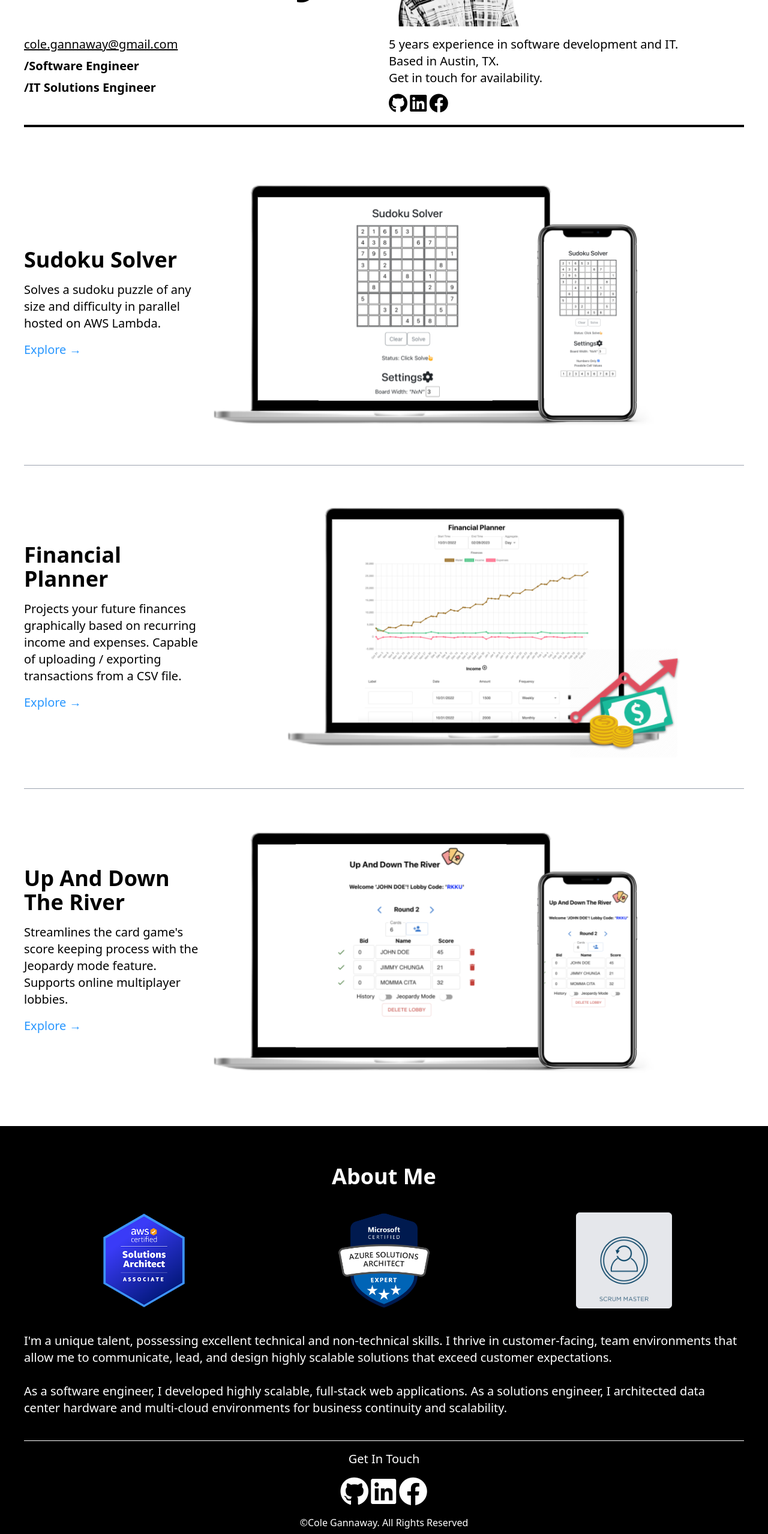
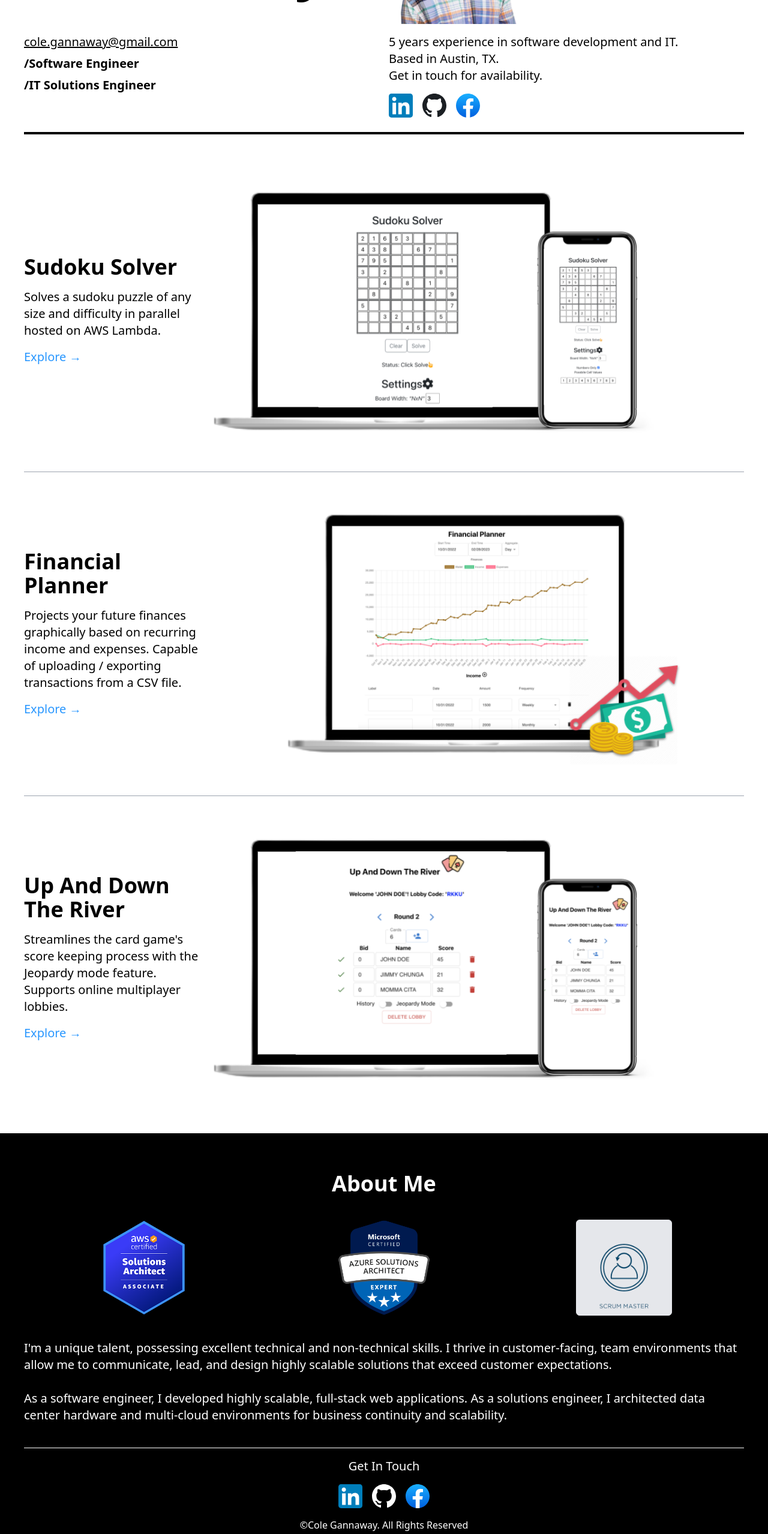
Before and after one commit to cole-gannaway/cole-gannaway.github.io, a website: page src/index.html in a window 1280 px wide. Shown: the part 240-2797 px from the top of the page at 60% size. Drawn offline with nearby package versions, Linux system fonts and the light colour scheme; files that its build step writes are made by us from their sources.

Commit message:
updated icons and removed black and white headshot

```diff
--- a/package.json
+++ b/package.json
@@ -5,7 +5,8 @@
   "main": "index.js",
   "scripts": {
     "watch": "npx tailwindcss -i ./src/input.css -o ./dist/output.css --watch",
-    "build": "cp src/index.html build/index.html && cp src/CNAME build/CNAME && npx tailwindcss -o build/styles.css --minify",
+    "build": "cp src/index.html build/index.html && cp src/CNAME build/CNAME && cp -r src/images build/images && npx tailwindcss -o build/styles.css --minify",
+    "clean" : "rm -rf build/*",
     "deploy": "gh-pages -d build"
   },
   "keywords": [],
--- a/src/index.html
+++ b/src/index.html
@@ -15,17 +15,17 @@
         gtag('config', 'G-2M7M7YZBS7');
     </script>
     <meta charset="utf-8" />
-    <link rel="icon" href="images/cole-headshot-bw.png" />
+    <link rel="icon" href="images/cole-headshot.png" />
     <link href="../dist/output.css" rel="stylesheet">
     <link rel="stylesheet" href="https://cdnjs.cloudflare.com/ajax/libs/font-awesome/6.0.0/css/all.min.css">
     <meta name="viewport" content="width=device-width, initial-scale=1.0" />
     <meta name="theme-color" content="#000000" />
     <meta name="description"
         content="Cole Gannaway's personal website displaying his professional work experience, social media links, and personal projects. Enjoy!" />
-    <meta property="og:image" content="https://www.colegannaway.com/images/cole-headshot-bw.png">
+    <meta property="og:image" content="https://www.colegannaway.com/images/cole-headshot.png">
     <meta property="og:description"
         content="Cole Gannaway's personal website displaying his professional work experience, social media links, and personal projects. Enjoy!">
-    <link rel="apple-touch-icon" href="images/cole-headshot-bw.png" />
+    <link rel="apple-touch-icon" href="images/cole-headshot.png" />
 </head>
 
 <body>
@@ -41,14 +41,14 @@
                         </h1>
                     </div>
                     <div>
-                        <img class="hidden w-40 md:block xl:w-60" src="images/cole-headshot-bw.png">
+                        <img class="hidden w-40 md:block xl:w-60" src="images/cole-headshot.png">
                     </div>
                 </div>
                 <div class="text-center md:text-left md:grid grid-rows-1 grid-cols-2 grid-flow-row gap-4">
                     <!-- get this to NOT be side by side on small screens -->
                     <div class="my-2">
                         <a class="underline md:text-xl" href="cole.gannaway@gmail.com">cole.gannaway@gmail.com</a>
-                        <img class="w-40 m-auto md:hidden" src="images/cole-headshot-bw.png">
+                        <img class="w-40 m-auto md:hidden" src="images/cole-headshot.png">
                         <h3 class="font-bold my-2 text-center md:text-xl md:text-left">/Software Engineer</h3>
                         <h3 class="font-bold text-center md:text-xl md:text-left">/IT Solutions Engineer</h3>
                     </div>
@@ -57,11 +57,16 @@
                             5 years experience in software development and IT.<br>
                             Based in Austin, TX.<br>
                             Get in touch for availability.</p>
-                        <div class="my-4">
-                            <a href="https://github.com/cole-gannaway"><i class="fab fa-github fa-2xl"></i></a>
-                            <a href="https://www.linkedin.com/in/cole-gannaway"><i
-                                    class="fab fa-linkedin fa-2xl"></i></a>
-                            <a href="https://www.facebook.com/cole.gannaway"><i class="fab fa-facebook fa-2xl"></i></a>
+                        <div class="my-4 flex flex-auto justify-center md:justify-normal">
+                            <a href="https://www.linkedin.com/in/cole-gannaway">
+                                <img class="w-10 h-10 mr-2" src="images/linkedin-icon.svg">
+                            </a>
+                            <a href="https://github.com/cole-gannaway">
+                                <img class="w-10 h-10 mx-2" src="images/github-icon.svg">
+                            </a>
+                            <a href="https://www.facebook.com/cole.gannaway">
+                                <img class="w-10 h-10 mx-2" src="images/facebook-icon.svg">
+                            </a>
                         </div>
                     </div>
                 </div>
@@ -205,15 +210,16 @@
                 </p>
                 <div class="border-b border-white m-auto"></div>
                 <h2 class="my-4 text-center md:text-xl">Get In Touch</h2>
-                <div class="my-4 text-center md:hidden">
-                    <a href="https://github.com/cole-gannaway"><i class="fab fa-github fa-2xl"></i></a>
-                    <a href="https://www.linkedin.com/in/cole-gannaway"><i class="fab fa-linkedin fa-2xl"></i></a>
-                    <a href="https://www.facebook.com/cole.gannaway"><i class="fab fa-facebook fa-2xl"></i></a>
-                </div>
-                <div class="my-4 text-center hidden md:block">
-                    <a href="https://github.com/cole-gannaway"><i class="fab fa-github fa-3x"></i></a>
-                    <a href="https://www.linkedin.com/in/cole-gannaway"><i class="fab fa-linkedin fa-3x"></i></a>
-                    <a href="https://www.facebook.com/cole.gannaway"><i class="fab fa-facebook fa-3x"></i></a>
+                <div class="my-4 flex flex-auto justify-center">
+                    <a href="https://www.linkedin.com/in/cole-gannaway">
+                        <img class="w-10 h-10 m-auto mx-2" src="images/linkedin-icon.svg">
+                    </a>
+                    <a href="https://github.com/cole-gannaway">
+                        <img class="w-10 h-10 m-auto mx-2" src="images/github-icon.svg" style="filter: brightness(0) invert(1);">
+                    </a>
+                    <a href="https://www.facebook.com/cole.gannaway">
+                        <img class="w-10 h-10 m-auto mx-2" src="images/facebook-icon.svg">
+                    </a>
                 </div>
                 <div class="my-4 text-center">&copy;Cole Gannaway. All Rights Reserved</div>
                 <div style="min-height: 3rem;"></div>
```
Also changed, not shown: src/images/cole-headshot.png (added), src/images/facebook-icon.svg (added), src/images/github-icon.svg (added), src/images/linkedin-icon.svg (added).
